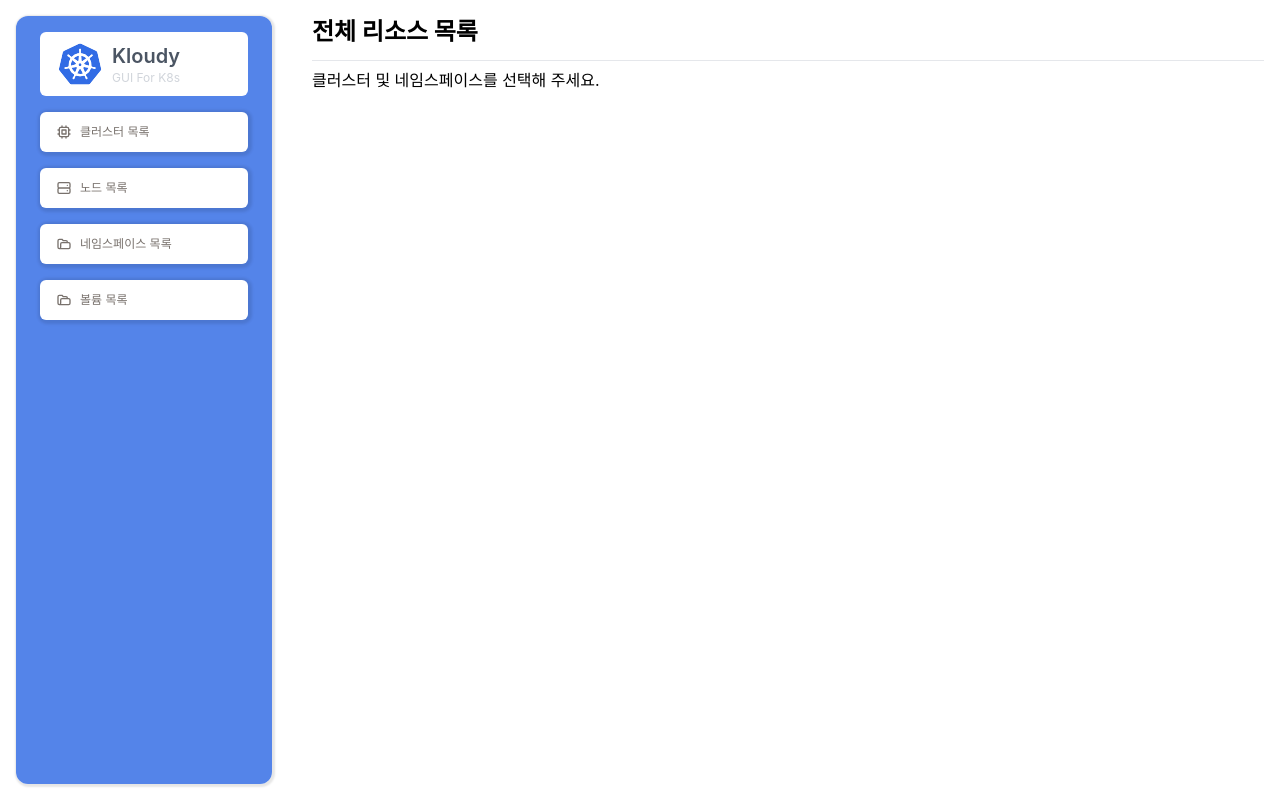
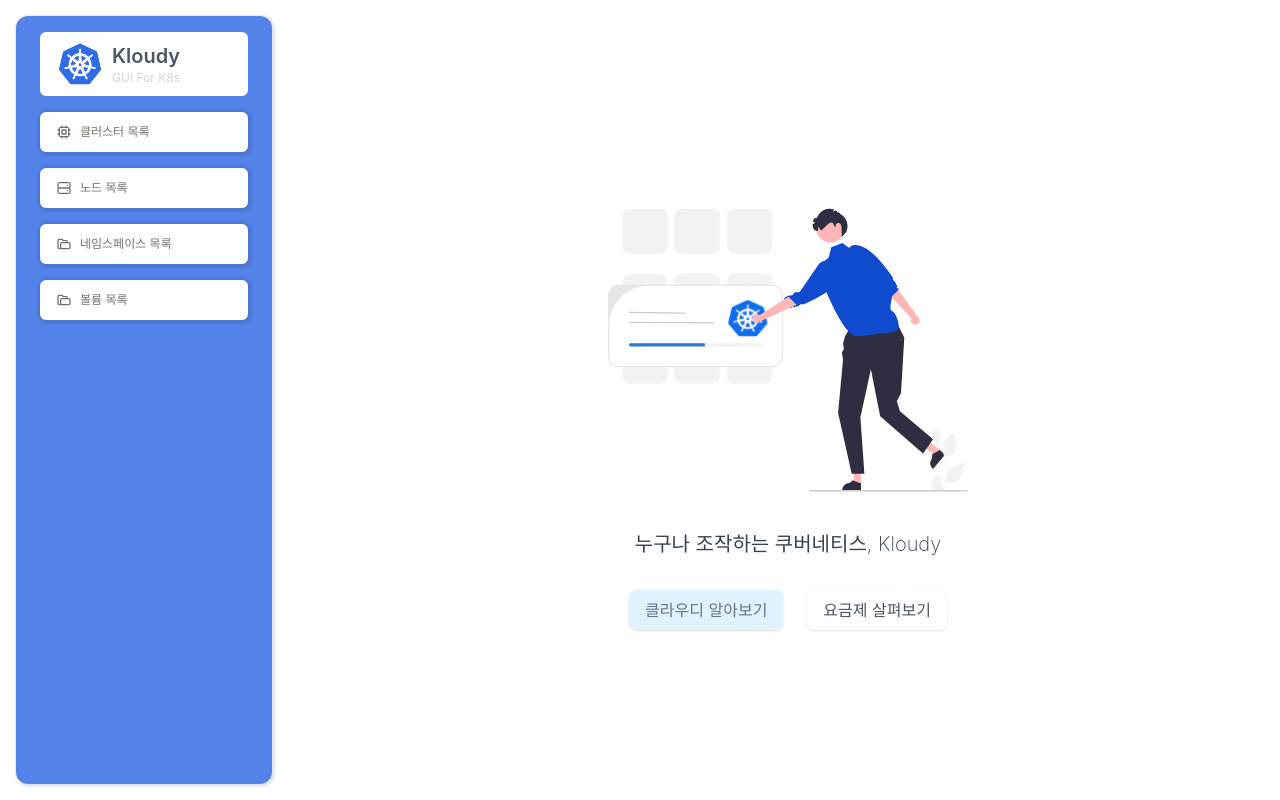
Before and after one commit to C17AN/kloudy, a Next.js app in the folder frontend/: page / in a window 1280 px wide. Built offline with nearby package versions, Linux system fonts and the light colour scheme; no server answers; a web font is replaced by a local one.

Commit message:
feat: implement root page prototype

```diff
--- a/frontend/pages/index.tsx
+++ b/frontend/pages/index.tsx
@@ -1,11 +1,28 @@
 import type { NextPage } from "next";
 import Title from "components/common/Title";
+import Image from "next/image";
 
 const RootPage: NextPage = () => {
   return (
     <div className="h-full flex flex-col">
-      <Title text="전체 리소스 목록" />
-      <div>클러스터 및 네임스페이스를 선택해 주세요.</div>
+      <div className="h-full flex flex-col justify-center items-center">
+        <Image
+          src="/images/hero-image.svg"
+          width="360"
+          height="360"
+        />
+        <h1 className="text-gray-700 text-xl font-extralight mb-8">
+          누구나 조작하는 쿠버네티스, Kloudy
+        </h1>
+        <section className="flex gap-6">
+          <button className="py-2 px-4 rounded-lg bg-sky-100 text-gray-500 shadow">
+            클라우디 알아보기
+          </button>
+          <button className="py-2 px-4 rounded-lg bg-white text-gray-600 shadow">
+            요금제 살펴보기
+          </button>
+        </section>
+      </div>
     </div>
   );
 };
```
Also changed, not shown: frontend/public/images/hero-image.svg (added).
